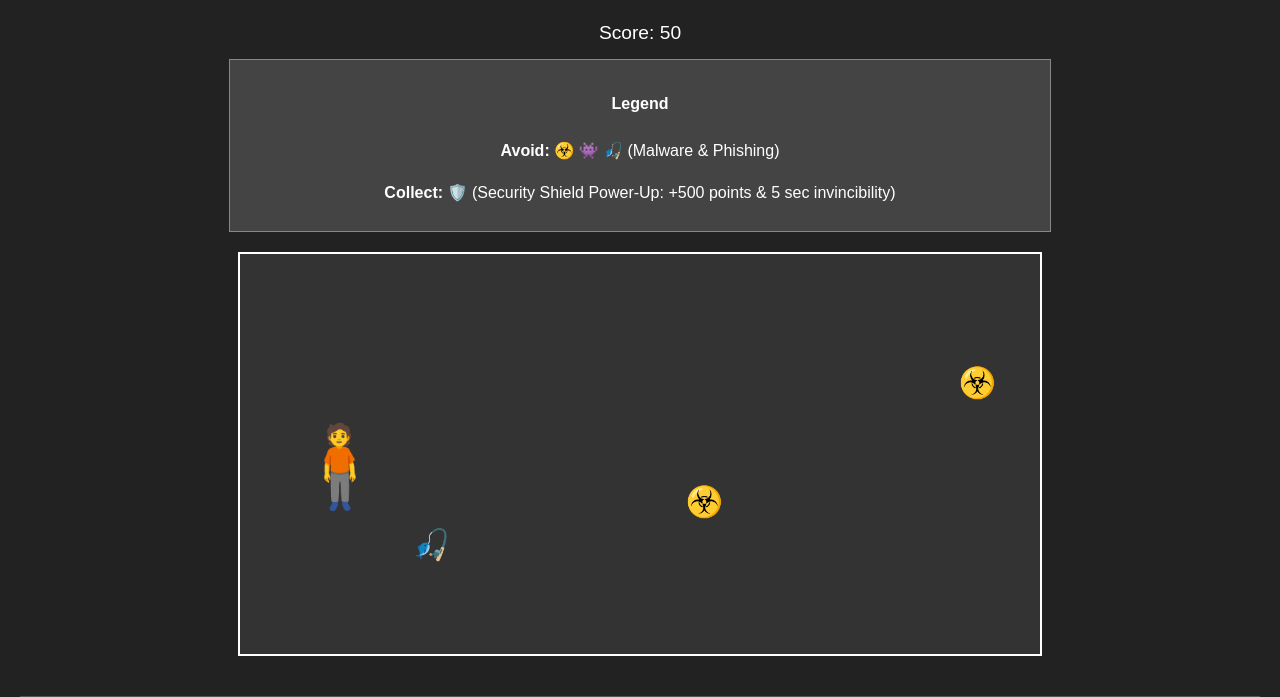
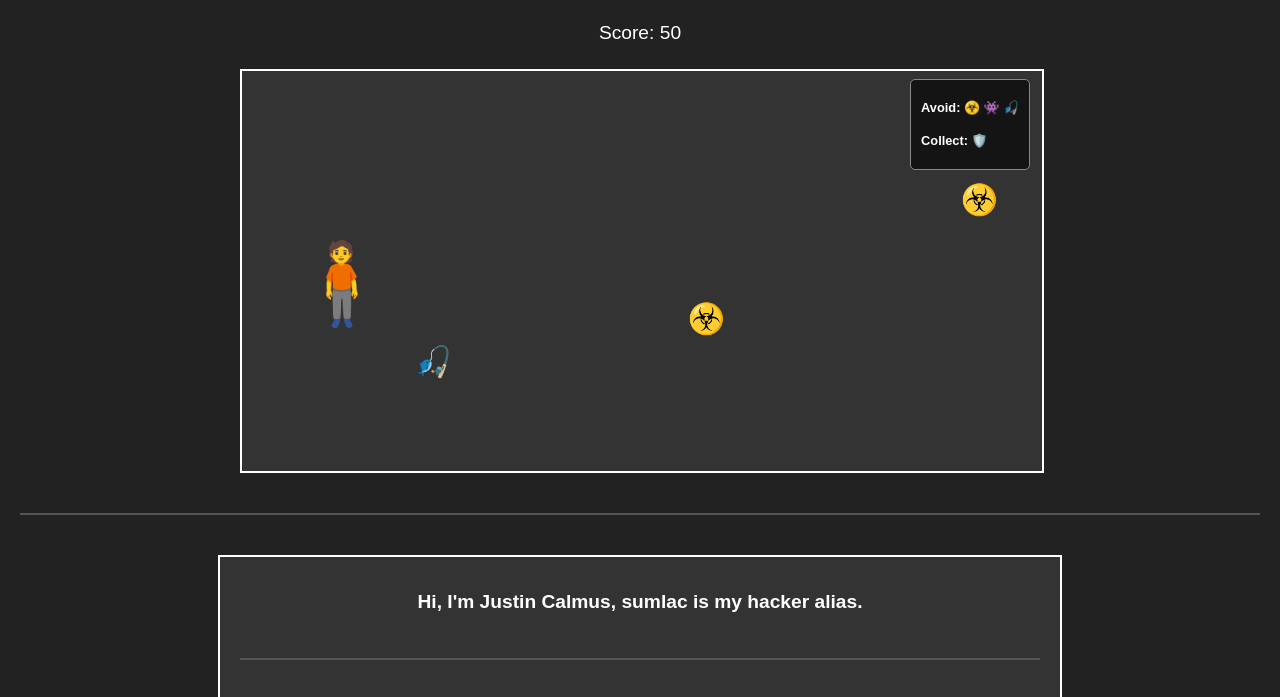
Before and after one commit to sumlac/sumlac.github.io, a plain HTML site: page index.html in a window 1280 px wide. Shown: the part 96-793 px from the top of the page. Drawn offline with Linux system fonts and the light colour scheme.

Commit message:
Update legend format

```diff
--- a/index.html
+++ b/index.html
@@ -17,25 +17,32 @@
     h1, h2, h3, h4 {
       text-align: center;
     }
+    /* Wrap the canvas in a container for relative positioning */
+    #gameContainer {
+      position: relative;
+      width: 800px;
+      margin: 20px auto;
+    }
     canvas {
       background: #333;
       display: block;
-      margin: 20px auto;
       border: 2px solid #fff;
+    }
+    /* Overlay legend styling */
+    #legend {
+      position: absolute;
+      top: 10px;
+      right: 10px;
+      background: rgba(0, 0, 0, 0.6);
+      padding: 5px 10px;
+      font-size: 0.8em;
+      border: 1px solid #888;
+      border-radius: 5px;
     }
     #score {
       font-size: 1.2em;
       text-align: center;
       margin: 10px;
-    }
-    #legend {
-      max-width: 800px;
-      margin: 0 auto;
-      padding: 10px;
-      background: #444;
-      border: 1px solid #888;
-      font-size: 1em;
-      text-align: center;
     }
     #gameOver {
       display: none;
@@ -74,13 +81,13 @@
   <!-- Game Section -->
   <h1>Avoid the Threats!</h1>
   <div id="score">Score: 0</div>
-  <!-- Legend Section -->
-  <div id="legend">
-    <h4>Legend</h4>
-    <p><strong>Avoid:</strong> ☣️  👾  🎣 (Malware & Phishing)</p>
-    <p><strong>Collect:</strong> 🛡️ (Security Shield Power-Up: +500 points & 5 sec invincibility)</p>
+  <div id="gameContainer">
+    <canvas id="gameCanvas" width="800" height="400"></canvas>
+    <div id="legend">
+      <p><strong>Avoid:</strong> ☣️ 👾 🎣</p>
+      <p><strong>Collect:</strong> 🛡️</p>
+    </div>
   </div>
-  <canvas id="gameCanvas" width="800" height="400"></canvas>
   <div id="gameOver">
     Game Over!<br>
     <button onclick="restartGame()">Restart</button>
```
